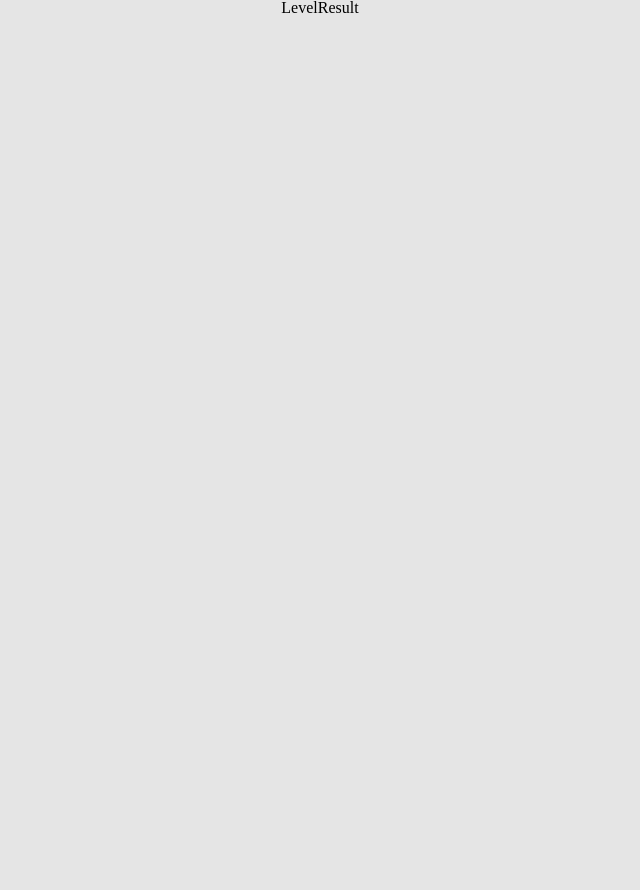
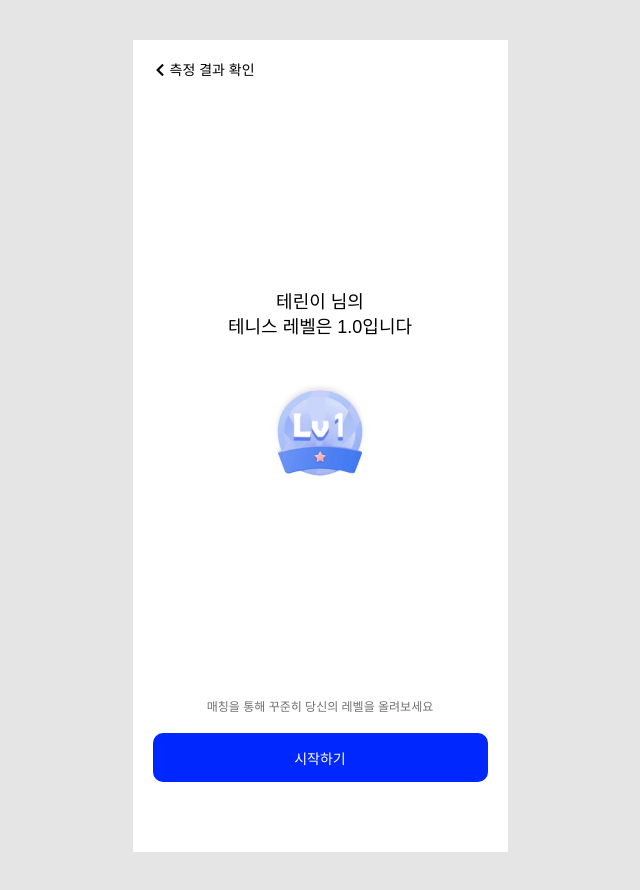
Before and after one commit to a-happy-dev-day/yanawa-mvp, a React (Create React App) app in the folder frontend/: page /levelresult in a window 1280 px wide. Shown: the top 890 px of the page, without its empty margins (320-960 px from the left). Before the commit the page ends 800 px from the top, so only its background shows below. Built offline with nearby package versions, Linux system fonts and the light colour scheme; a web font is replaced by a local one.

Commit message:
levelResult page 추가

```diff
--- a/frontend/src/pages/LevelCheck.js
+++ b/frontend/src/pages/LevelCheck.js
@@ -154,7 +154,6 @@ const NextButton = styled.button`
   padding: 15px 0 14px;
   border-radius: 10px;
   color: #fff;
-  margin-top: 324px;
   transition: all 0.7s ease;
   &:disabled {
     background-color: #999;
--- a/frontend/src/pages/LevelResult.js
+++ b/frontend/src/pages/LevelResult.js
@@ -1,7 +1,96 @@
-import React from "react";
+import React, { useState } from "react";
+import styled from "styled-components";
+import { FaChevronLeft } from "react-icons/fa";
+import level1 from "../assets/image/level1.png";
+// import { useNavigate } from "react-router-dom";
 
 const LevelResult = () => {
-  return <div>LevelResult</div>;
+  return (
+    <div>
+      {" "}
+      <Wrapper>
+        <Header>
+          <FaChevronLeft style={{ paddingRight: "3px" }} /> 측정 결과 확인
+        </Header>
+        <Main>
+          <MainTitle>
+            테린이 님의
+            <br /> 테니스 레벨은 1.0입니다
+          </MainTitle>
+          <LevelImg src={level1} alt='level'></LevelImg>
+          <Title>매칭을 통해 꾸준히 당신의 레벨을 올려보세요</Title>
+        </Main>
+        <NextButton>시작하기</NextButton>
+      </Wrapper>
+    </div>
+  );
 };
 
 export default LevelResult;
+
+const Wrapper = styled.div`
+  position: relative;
+  font-family: "Noto Sans KR", sans-serif;
+  box-sizing: border-box;
+  background-color: #fff;
+  width: 375px;
+  height: 812px;
+  margin-top: 40px;
+  padding: 0 20px 0;
+`;
+
+const Header = styled.header`
+  display: flex;
+  position: absolute;
+  padding: 22px 0 22px;
+  font-size: 14px;
+  line-height: 1.2;
+  margin-bottom: 44px;
+  align-items: center;
+`;
+
+const Main = styled.div`
+  display: flex;
+  align-items: center;
+  flex-direction: column;
+  padding-top: 250px;
+  height: 100%;
+`;
+
+const MainTitle = styled.p`
+  text-align: center;
+  margin-bottom: 40px;
+  font-size: 18px;
+  line-height: 1.4;
+  font-weight: 500;
+`;
+
+const LevelImg = styled.img`
+  margin-bottom: 220px;
+`;
+
+const Title = styled.div`
+  margin-bottom: 44px;
+  font-size: 12px;
+  color: rgba(112, 112, 112, 1);
+`;
+
+const NextButton = styled.button`
+  position: absolute;
+  bottom: 70px;
+  left: 20px;
+  width: 335px;
+  background-color: transparent;
+  cursor: pointer;
+  border: none;
+  background-color: #0027fd;
+  font-size: 14px;
+  font-family: inherit;
+  padding: 15px 0 14px;
+  border-radius: 10px;
+  color: #fff;
+  transition: all 0.7s ease;
+  &:disabled {
+    background-color: #999;
+  }
+`;
```
Also changed, not shown: frontend/src/assets/image/level1.png (added), 1 other file (tests, documents, lock files or other folders).
